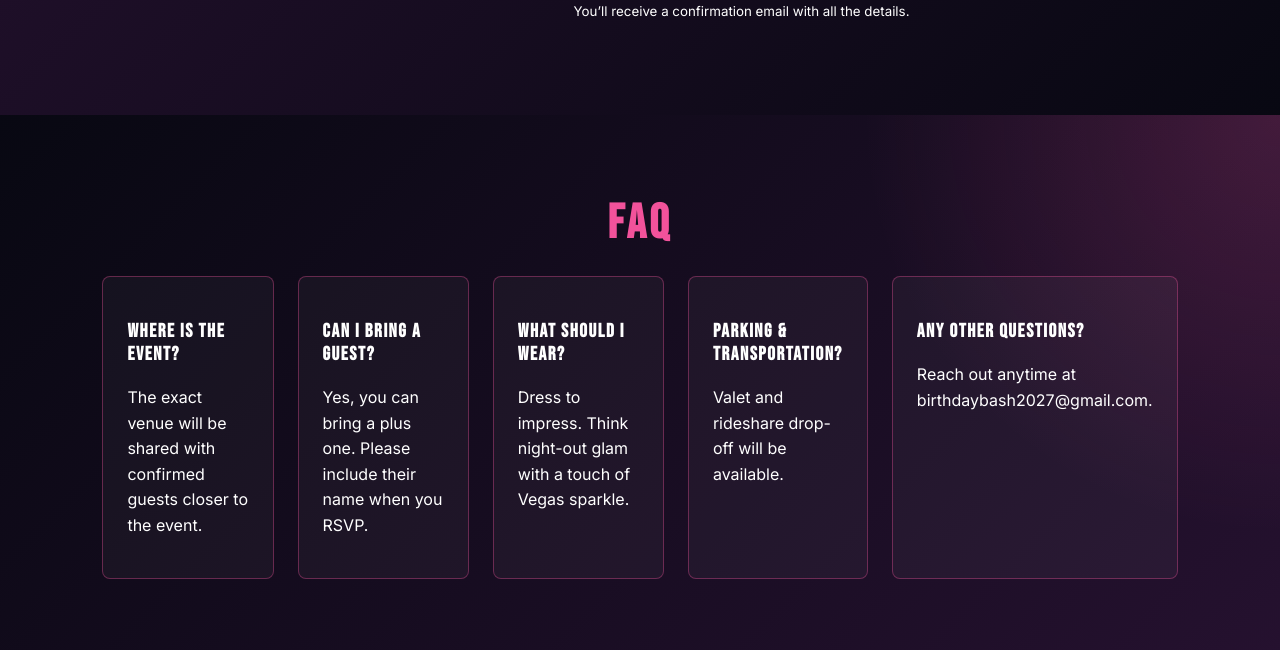
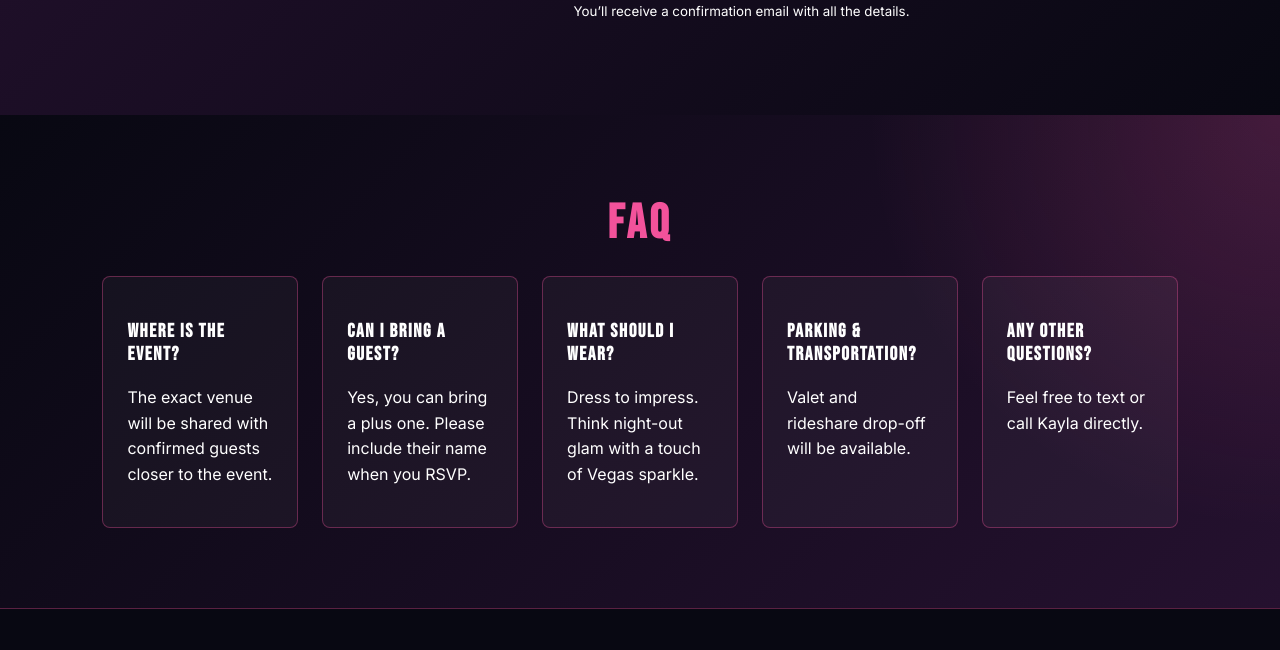
Before and after one commit to social-sin/birthday-bash-2027, a plain HTML site: page index.html in a window 1280 px wide. Shown: the part 3235-3885 px from the top of the page. Drawn offline with Linux system fonts and the light colour scheme.

Commit message:
Update contact information in index.html

```diff
--- a/index.html
+++ b/index.html
@@ -206,7 +206,7 @@
 
         <article>
           <h3>Any other questions?</h3>
-          <p>Reach out anytime at birthdaybash2027@gmail.com.</p>
+          <p>Feel free to text or call Kayla directly.</p>
         </article>
       </div>
     </section>
```
